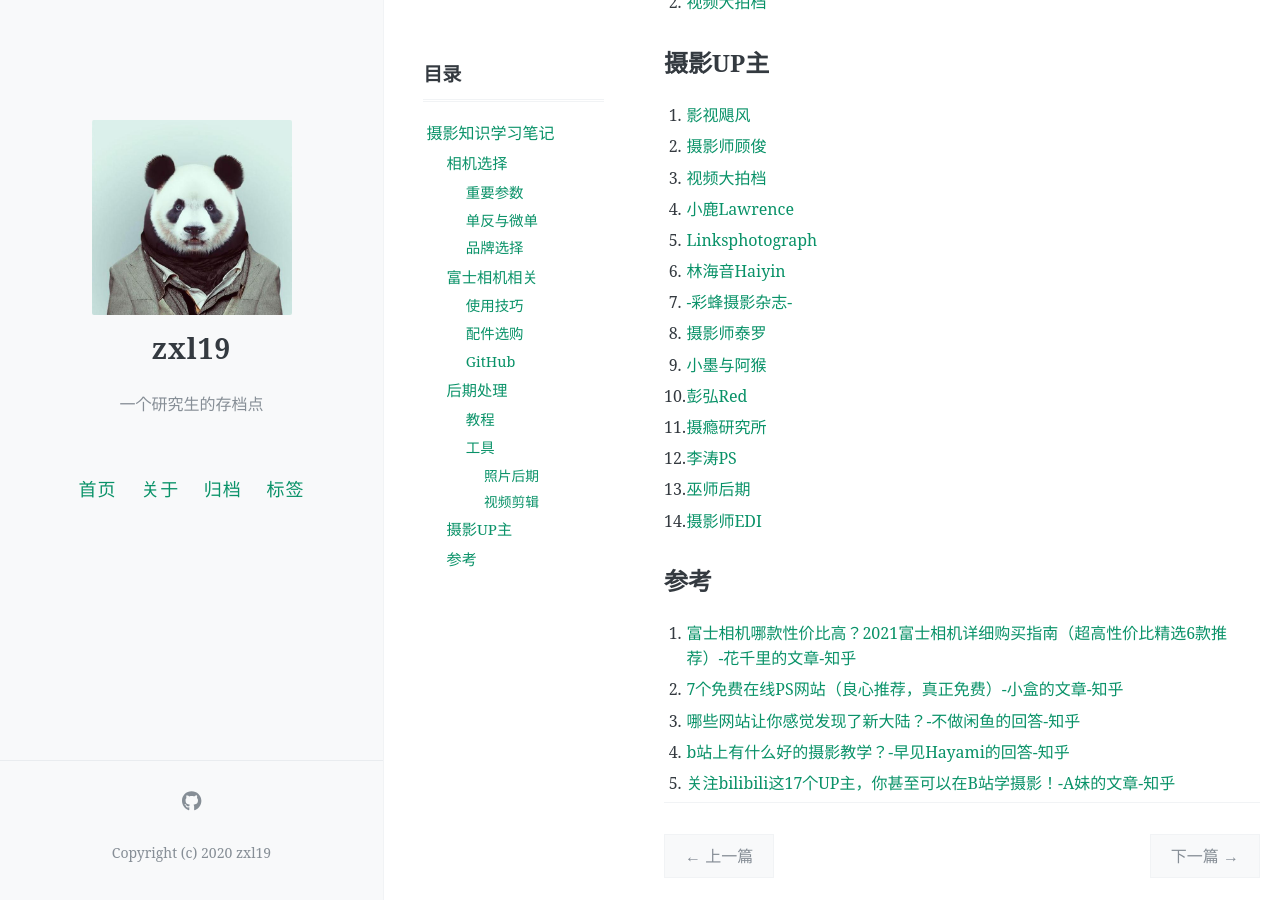
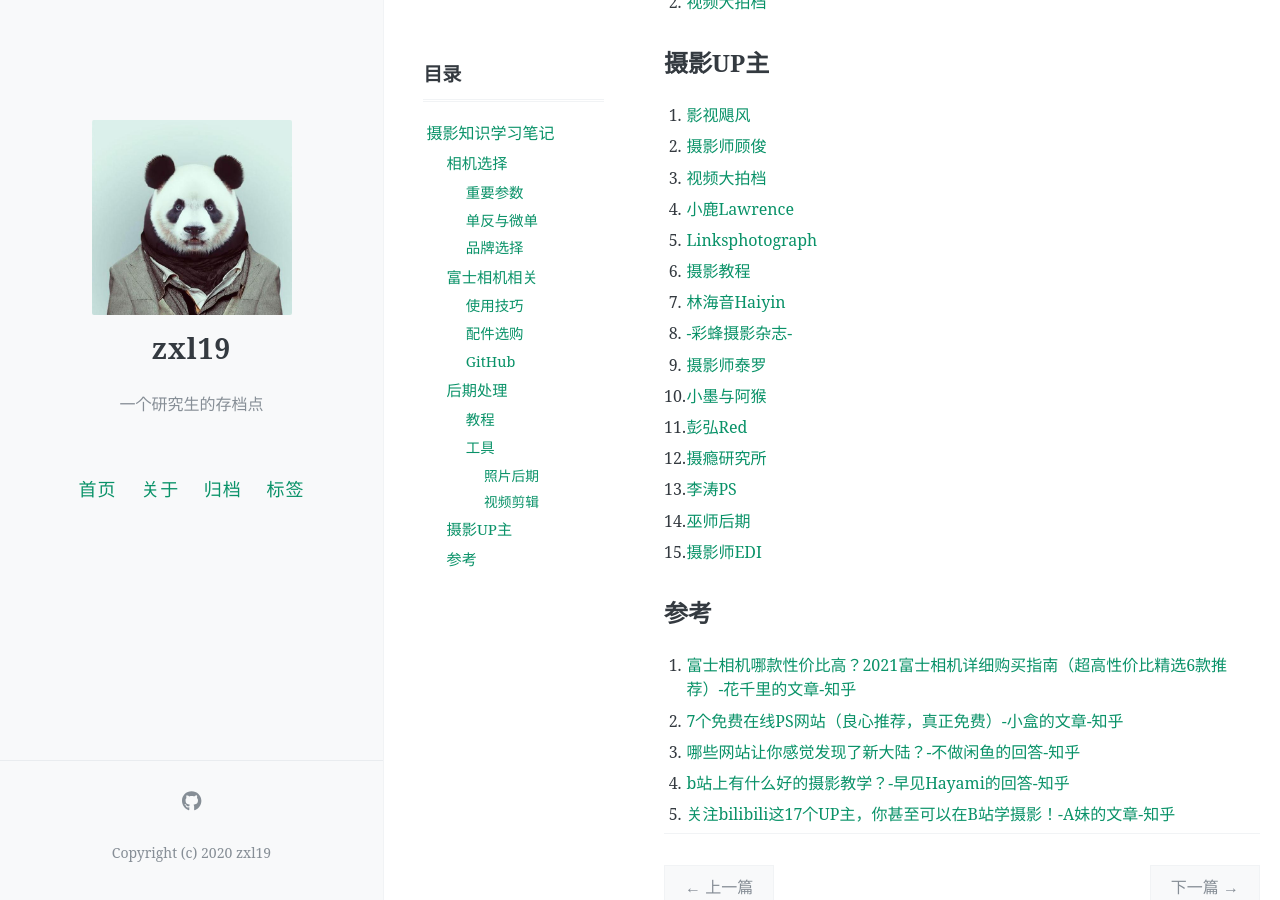
Before and after one commit to zxl19/zxl19.github.io, a Jekyll site: the page built from _posts/2021-08-03-photography-note.md, in a window 1280 px wide and 900 px high, scrolled down 2271 px. Built offline with Jekyll 4.4.1, drawn with Linux system fonts in a browser that asks for light colours; comment, search, counter and statistics services are not loaded.

Commit message:
Update Posts

```diff
--- a/_posts/2021-08-03-photography-note.md
+++ b/_posts/2021-08-03-photography-note.md
@@ -98,15 +98,16 @@ pinned: false
 3. [视频大拍档](https://space.bilibili.com/110974)
 4. [小鹿Lawrence](https://space.bilibili.com/37029661)
 5. [Linksphotograph](https://space.bilibili.com/3816626)
-6. [林海音Haiyin](https://space.bilibili.com/351739137)
-7. [-彩蜂摄影杂志-](https://space.bilibili.com/318355178)
-8. [摄影师泰罗](https://space.bilibili.com/110683415)
-9. [小墨与阿猴](https://space.bilibili.com/25706078)
-10. [彭弘Red](https://space.bilibili.com/55801838)
-11. [摄瘾研究所](https://space.bilibili.com/245627923)
-12. [李涛PS](https://space.bilibili.com/85651824)
-13. [巫师后期](https://space.bilibili.com/105686205)
-14. [摄影师EDI](https://space.bilibili.com/84480709)
+6. [摄影教程](https://space.bilibili.com/86295604)
+7. [林海音Haiyin](https://space.bilibili.com/351739137)
+8. [-彩蜂摄影杂志-](https://space.bilibili.com/318355178)
+9. [摄影师泰罗](https://space.bilibili.com/110683415)
+10. [小墨与阿猴](https://space.bilibili.com/25706078)
+11. [彭弘Red](https://space.bilibili.com/55801838)
+12. [摄瘾研究所](https://space.bilibili.com/245627923)
+13. [李涛PS](https://space.bilibili.com/85651824)
+14. [巫师后期](https://space.bilibili.com/105686205)
+15. [摄影师EDI](https://space.bilibili.com/84480709)
 
 ## 参考
 
```
Also changed, not shown: _posts/2021-05-22-slam-interview.md (+0 -11 lines).
